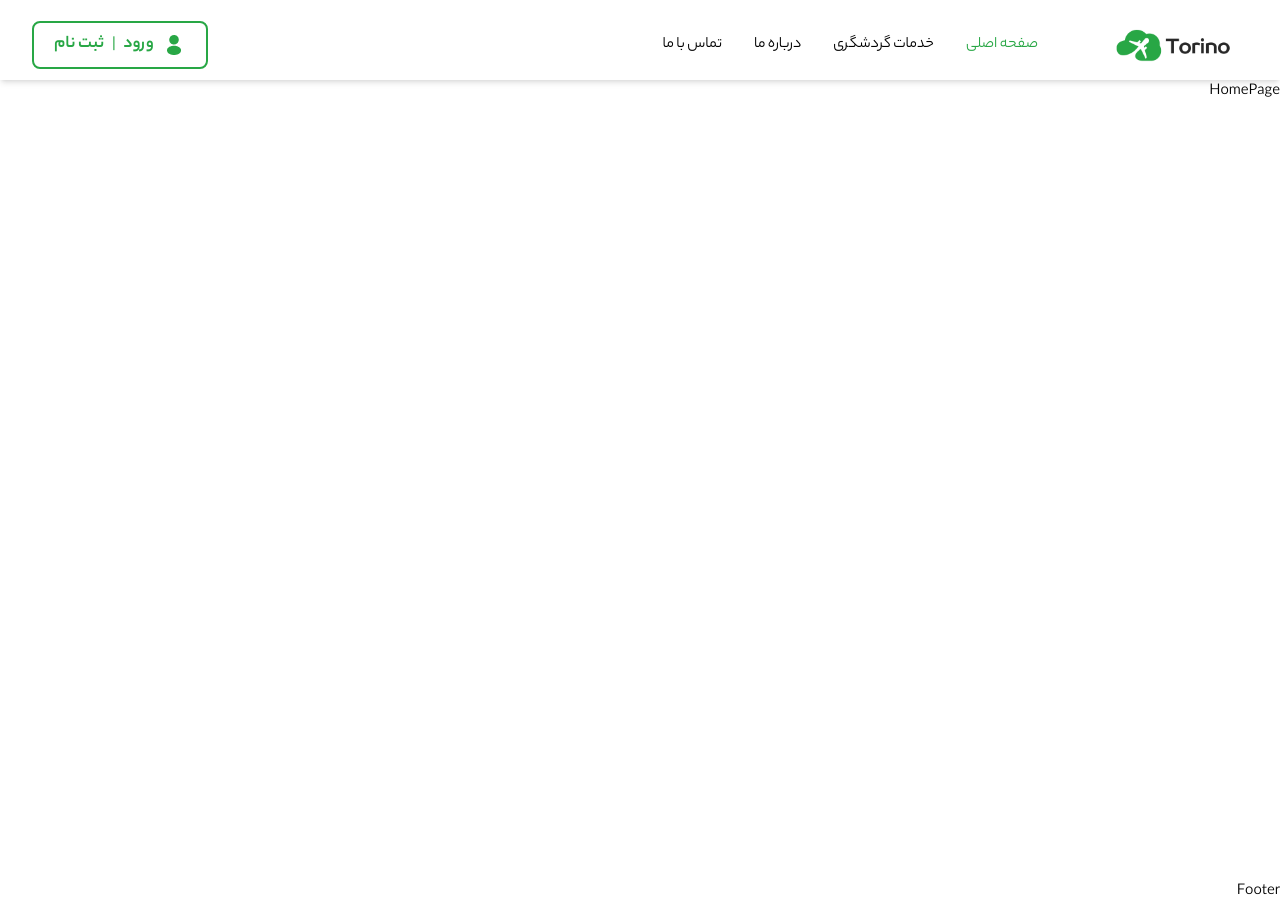
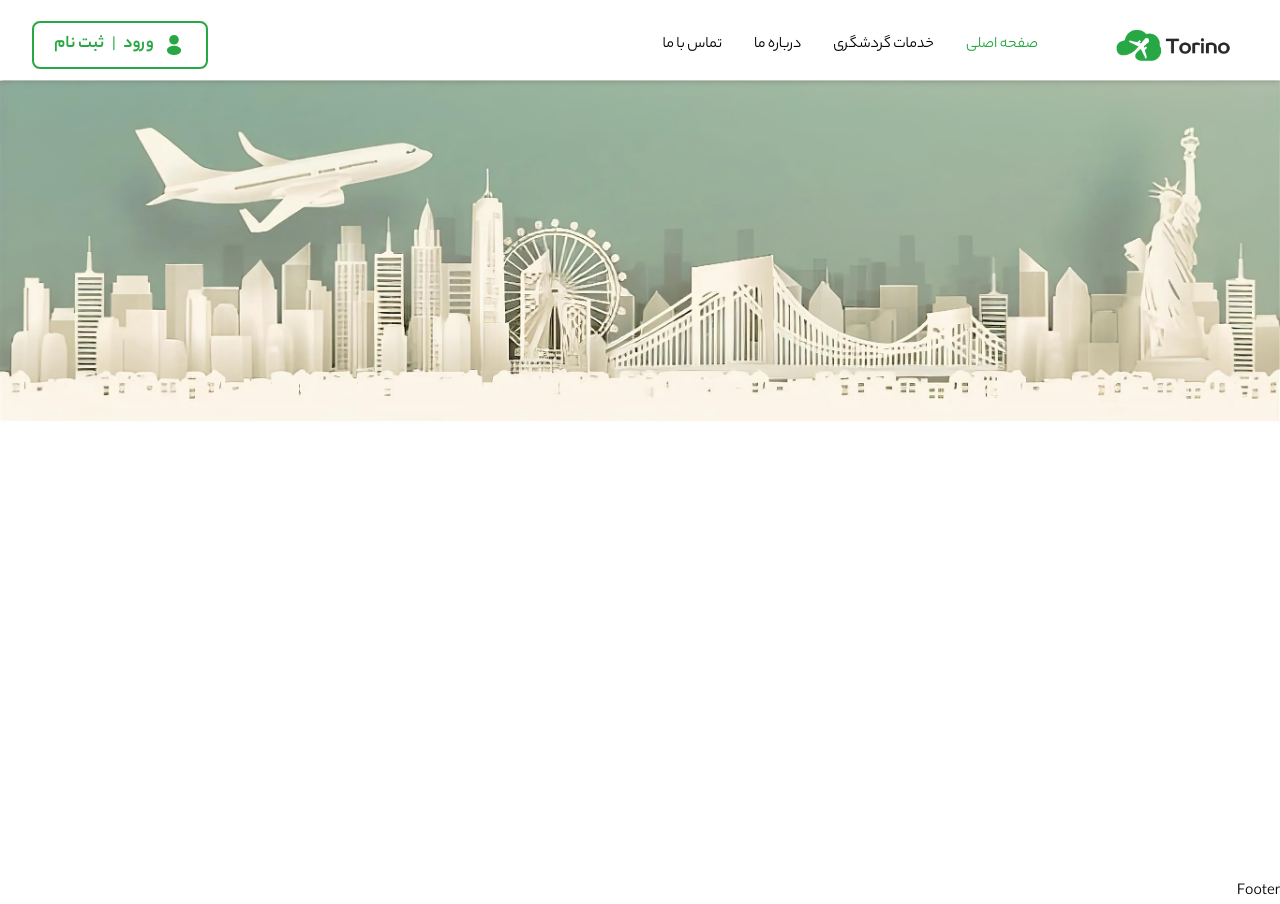
Before and after one commit to zahra-shahriaripour82/torinoProject, a Next.js app: page / in a window 1280 px wide. Built offline with nearby package versions, Linux system fonts and the light colour scheme; no server answers.

Commit message:
page banne is up

```diff
--- /dev/null
+++ b/src/components/templates/banner/index.js
@@ -0,0 +1,10 @@
+import Image from "next/image"
+import Baner from "../../../../public/Images/Baner.png";
+
+function Banner() {
+  return (
+   <Image  src={Baner} width={1440} height={352} alt="banner" className="w-full"/>
+  )
+}
+
+export default Banner
--- a/src/components/templates/homePage/index.js
+++ b/src/components/templates/homePage/index.js
@@ -1,4 +1,5 @@
 import ModalContainer from "@/components/partials/container/ModalContainer"
+import Banner from "../banner"
 
 
 
@@ -6,8 +7,8 @@ import ModalContainer from "@/components/partials/container/ModalContainer"
 function HomePage() {
   return (
     <>
-    <div>HomePage</div>
-    {/* <DropMenu/> */}
+    <Banner/>
+
     <ModalContainer/>
 
     </>
```
Also changed, not shown: src/components/templates/searchForm/index.js (added, +9 -0 lines).
